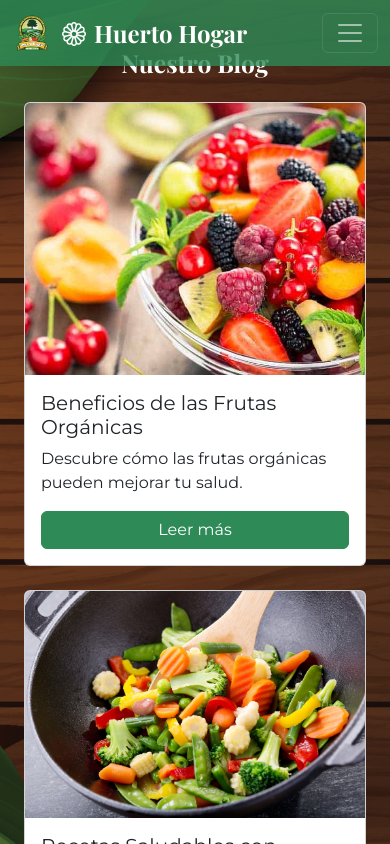
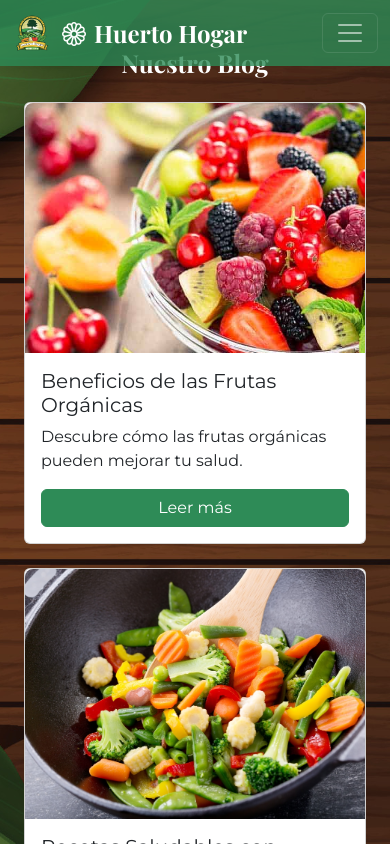
Before and after one commit to BrvnoV/HuertoHogarReact, a React (Vite) app: page /blog in a window 390 px wide. Shown: the top 844 px of the page. Built offline with nearby package versions, Linux system fonts and the light colour scheme.

Commit message:
Se modifico el style para que dos cards se vean iguales

```diff
--- a/src/assets/style.css
+++ b/src/assets/style.css
@@ -89,6 +89,15 @@ h1, h2, h3 {
   margin: 0;
 }
 
+/* === BLOG CARD === */
+.blog-card-img {
+  width: 100%;
+  height: 350px;
+  object-fit: cover;
+  border-radius: 0.5rem 0.5rem 0 0;
+  margin: 0;
+}
+
 /* === CARD BODY === */
 .card-body {
   flex-grow: 1;
@@ -115,4 +124,8 @@ h1, h2, h3 {
   .product-card-img {
     height: 180px;
   }
+
+  .blog-card-img {
+    height: 250px;
+  }
 }
```
